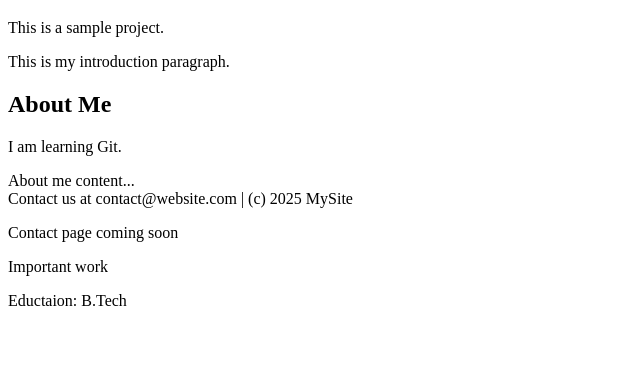
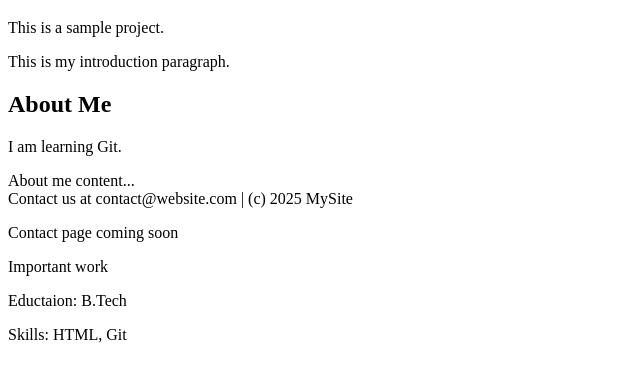
Before and after one commit to srivarshini1810official-gif/project-html, a plain HTML site: page index.html in a window 1280 px wide. Shown: the part 61-442 px from the top of the page, without its empty margins (0-640 px from the left). Drawn offline with Linux system fonts and the light colour scheme.

Commit message:
Add skills line

```diff
--- a/index.html
+++ b/index.html
@@ -16,5 +16,6 @@
 <p>Contact page coming soon</p>
 <p>Important work</p>
 <p>Eductaion: B.Tech</p>
+<p>Skills: HTML, Git</p>
 </body>
 </html>
```
